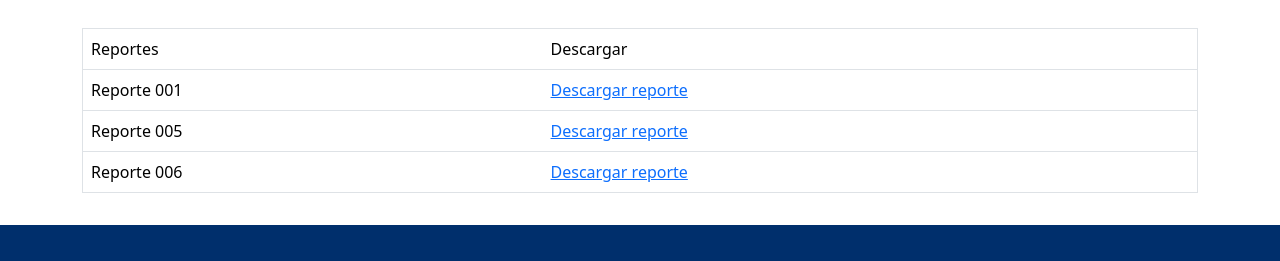
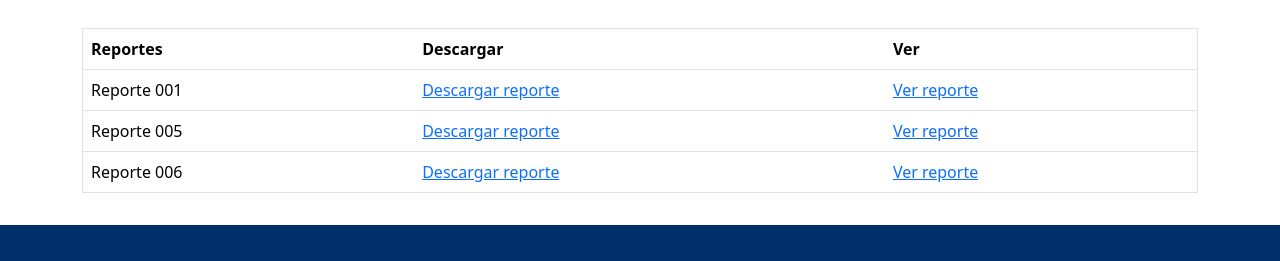
Before and after one commit to pauzunigaa/proyecto-aduana, a plain HTML site: page generar-reportes-usuario.html in a window 1280 px wide. Shown: the part 212-473 px from the top of the page. Drawn offline with nearby package versions, Linux system fonts and the light colour scheme.

Commit message:
Añade descarga y visualizacion de reporte

```diff
--- a/generar-reportes-usuario.html
+++ b/generar-reportes-usuario.html
@@ -60,9 +60,10 @@
         <div class="table table-responsive">
           <table class="table mt-2 border">
             <thead>
-              <tr>
+              <tr class="fw-bold">
                 <td>Reportes</td>
                 <td>Descargar</td>
+                <td>Ver</td>
               </tr>
             </thead>
             <tbody>
@@ -71,7 +72,10 @@
                   Reporte 001
                 </td>
                 <td>
-                  <a href="#">Descargar reporte</a>
+                  <a href="archivos/reporte.pdf" download>Descargar reporte</a>
+                </td>
+                <td>
+                  <a target="_blank" href="archivos/reporte.pdf">Ver reporte</a>
                 </td>
               </tr>
               <tr>
@@ -79,7 +83,10 @@
                   Reporte 005
                 </td>
                 <td>
-                  <a href="#">Descargar reporte</a>
+                  <a href="archivos/reporte.pdf" download>Descargar reporte</a>
+                </td>
+                <td>
+                  <a target="_blank" href="archivos/reporte.pdf">Ver reporte</a>
                 </td>
               </tr>
               <tr>
@@ -87,7 +94,10 @@
                   Reporte 006
                 </td>
                 <td>
-                  <a href="#">Descargar reporte</a>
+                  <a href="archivos/reporte.pdf" download>Descargar reporte</a>
+                </td>
+                <td>
+                  <a target="_blank" href="archivos/reporte.pdf">Ver reporte</a>
                 </td>
               </tr>
             </tbody>
```
Also changed, not shown: 1 other file.
